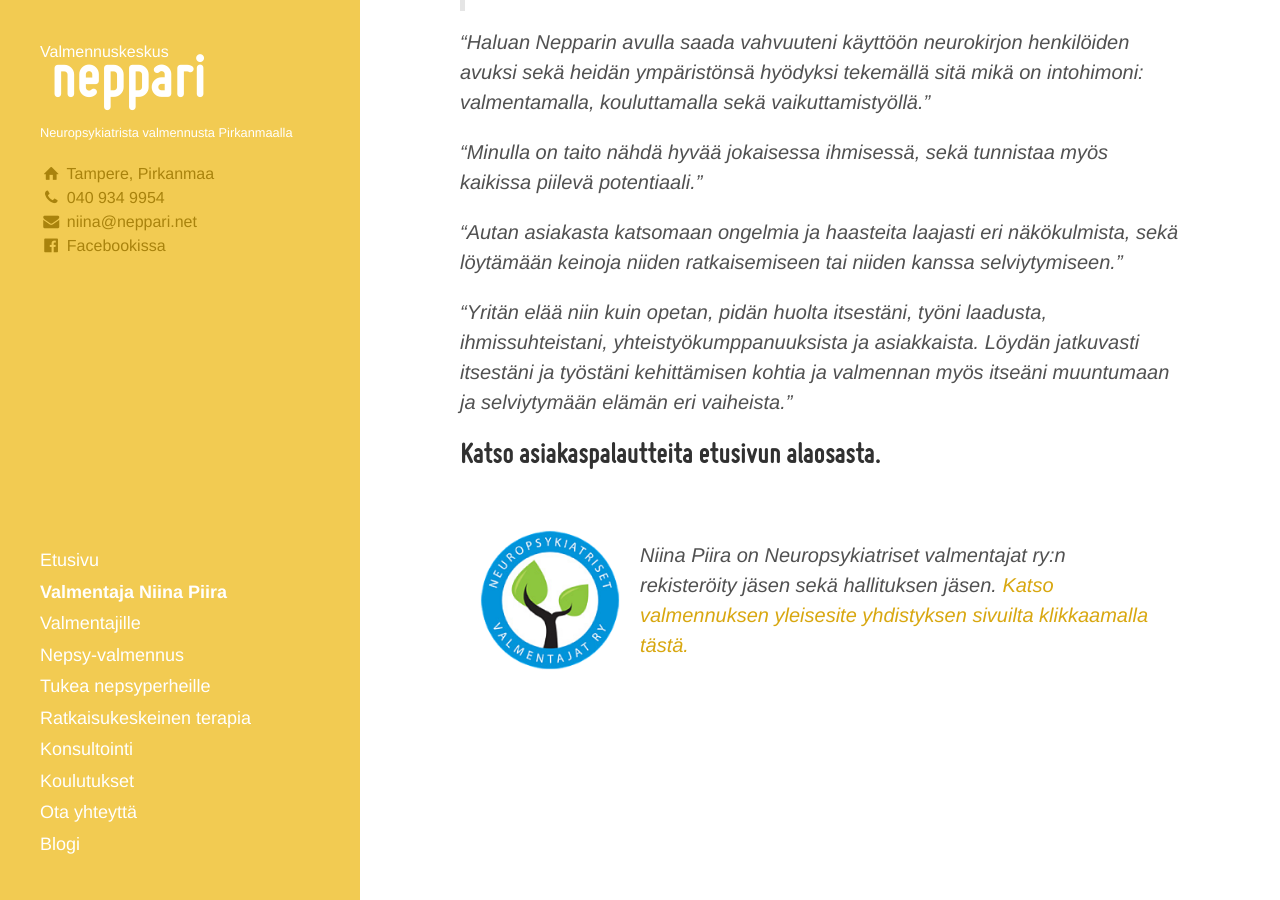
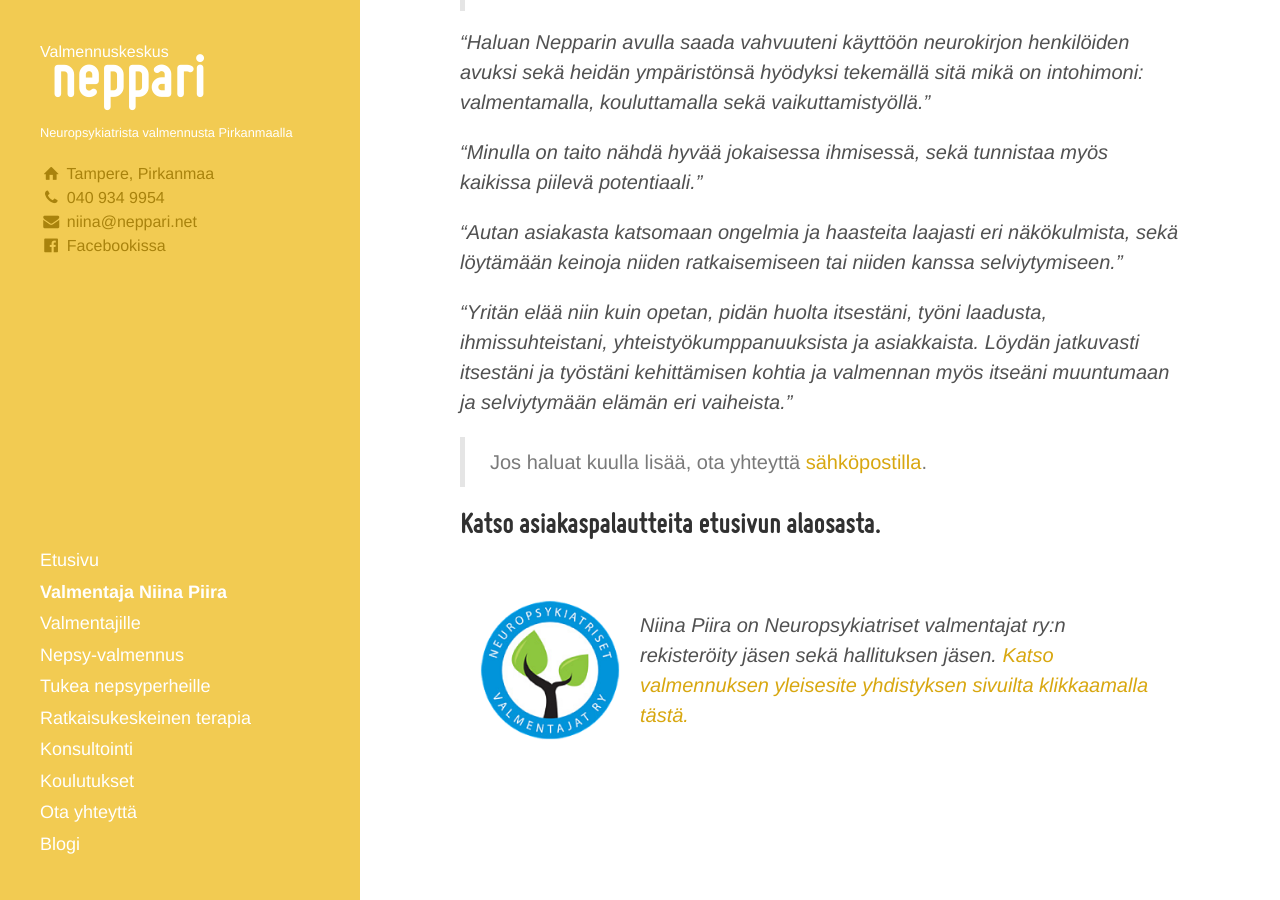
Before and after one commit to niinapiira/neppari.net, a Jekyll site: the page built from niina.md, in a window 1280 px wide and 900 px high, scrolled down 1870 px. Built offline with Jekyll 4.4.1, drawn with Linux system fonts in a browser that asks for light colours.

Commit message:
Update niina.md

```diff
--- a/niina.md
+++ b/niina.md
@@ -53,4 +53,6 @@
 
 _"Yritän elää niin kuin opetan, pidän huolta itsestäni, työni laadusta, ihmissuhteistani, yhteistyökumppanuuksista ja asiakkaista. Löydän jatkuvasti itsestäni ja työstäni kehittämisen kohtia ja valmennan myös itseäni muuntumaan ja selviytymään elämän eri vaiheista."_
 
+> Jos haluat kuulla lisää, ota yhteyttä [sähköpostilla](/ota-yhteytta).
+
 ## Katso asiakaspalautteita etusivun alaosasta.
```
